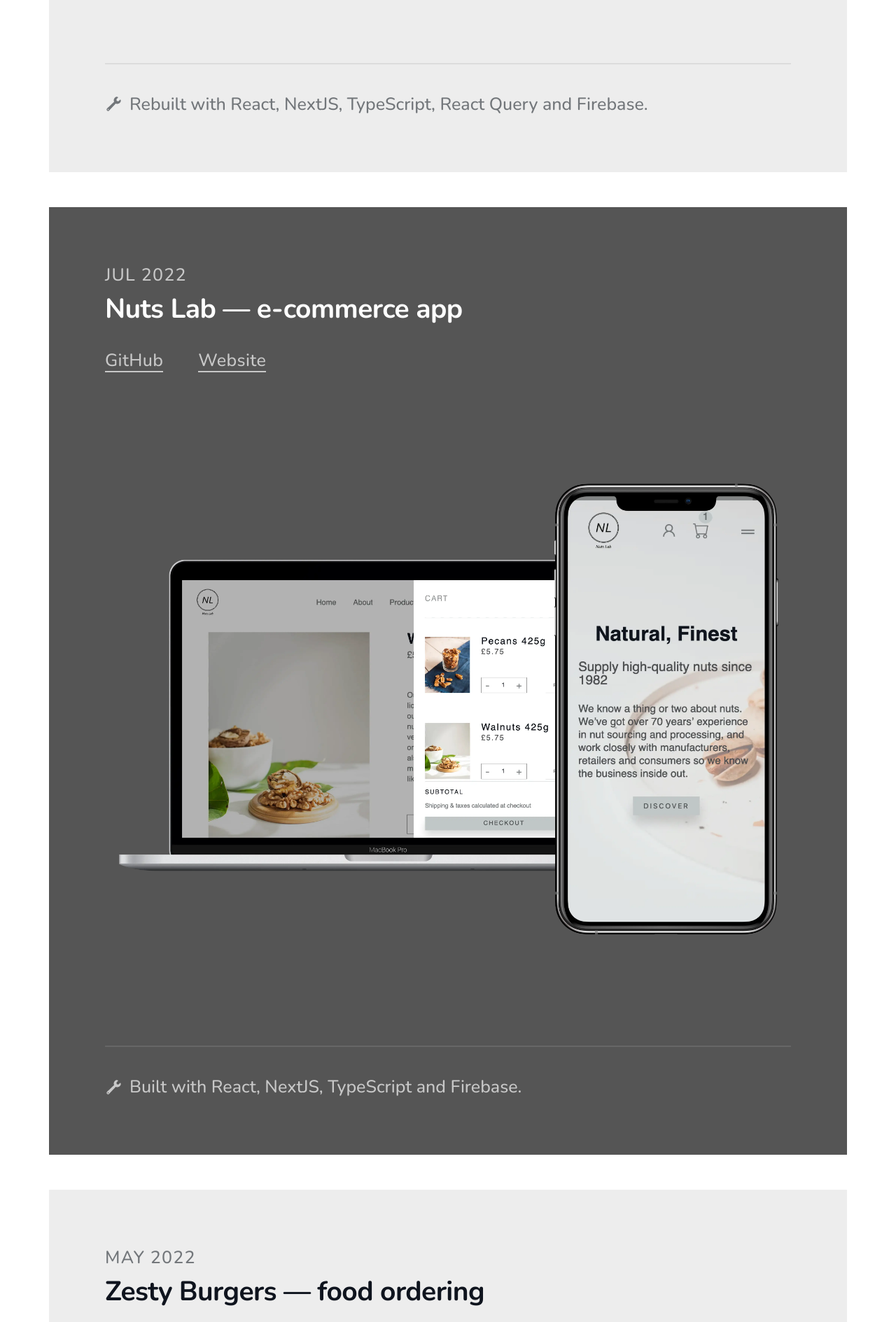
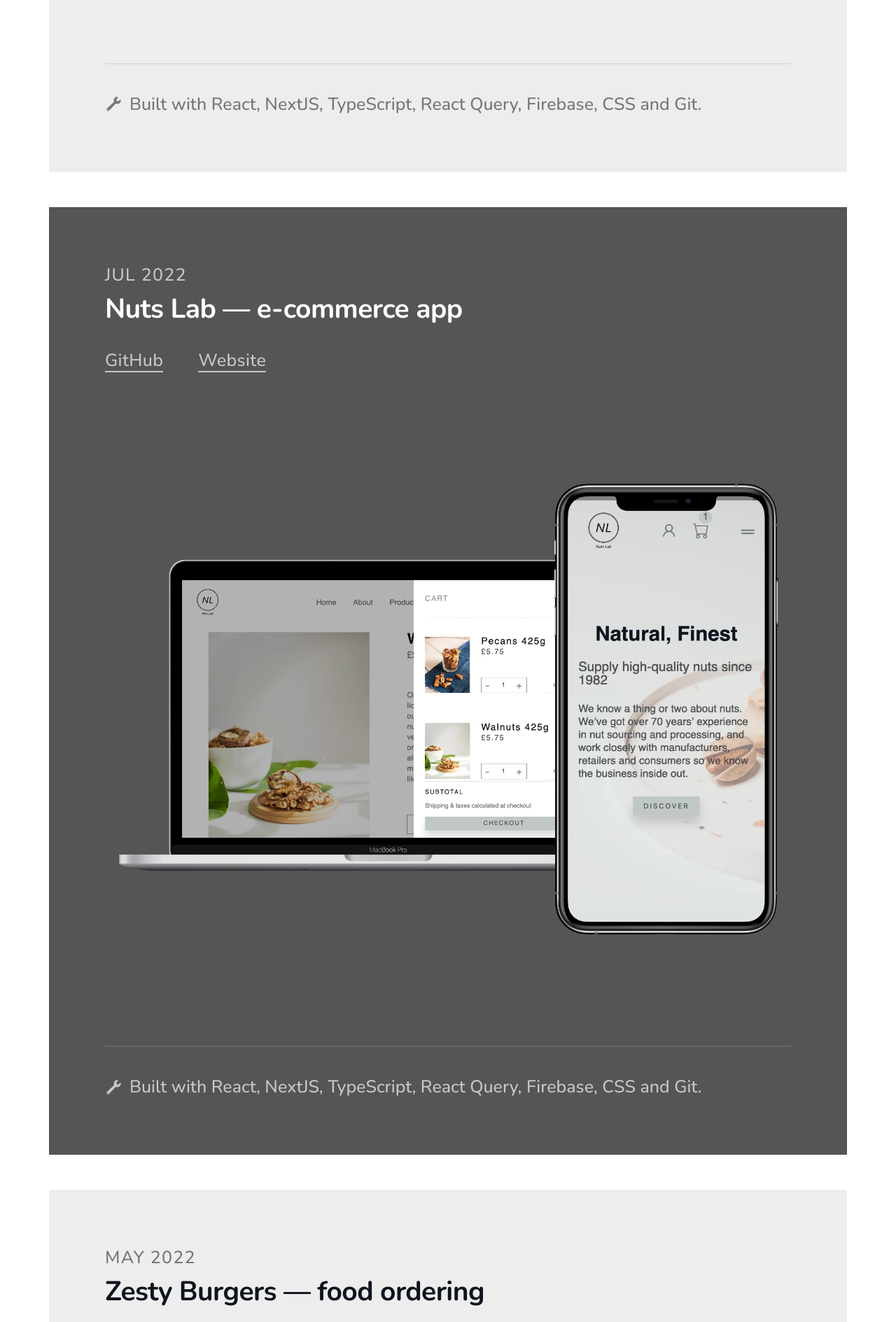
Before and after one commit to frankiecflam/frankielam.dev-old, a React (Create React App) app: page / in a window 1280 px wide. Shown: the part 2120-4009 px from the top of the page at 70% size. Built offline with nearby package versions, Linux system fonts and the light colour scheme.

Commit message:
update the skills with which the projects were built

```diff
--- a/src/components/Projects/Project/HiddenGemsTS.js
+++ b/src/components/Projects/Project/HiddenGemsTS.js
@@ -13,8 +13,7 @@ const HiddenGemsTS = () => {
       title="Hidden Gems — social media app"
       githubURL={HiddenGemsTSGitHubURL}
       websiteURL={HiddenGemsTSURL}
-      builtWith="React, NextJS, TypeScript, React Query and Firebase"
-      rebuild={true}
+      builtWith="React, NextJS, TypeScript, React Query, Firebase, CSS and Git"
     />
   );
 };
--- a/src/components/Projects/Project/NutsLab.js
+++ b/src/components/Projects/Project/NutsLab.js
@@ -10,7 +10,7 @@ const NutsLab = () => {
       title="Nuts Lab — e-commerce app"
       githubURL={NutsLabGitHubURL}
       websiteURL={NutsLabURL}
-      builtWith="React, NextJS, TypeScript and Firebase"
+      builtWith="React, NextJS, TypeScript, React Query, Firebase, CSS and Git"
     />
   );
 };
--- a/src/components/Projects/Project/ZestyBurgers.js
+++ b/src/components/Projects/Project/ZestyBurgers.js
@@ -13,7 +13,7 @@ const ZestyBurgers = () => {
       title="Zesty Burgers — food ordering app"
       githubURL={ZestyBurgersGitHubURL}
       websiteURL={ZestyBurgersURL}
-      builtWith="React and Firebase"
+      builtWith="React, Redux, React Router, React Query, Firebase, CSS, Jest and Git"
     />
   );
 };
```
